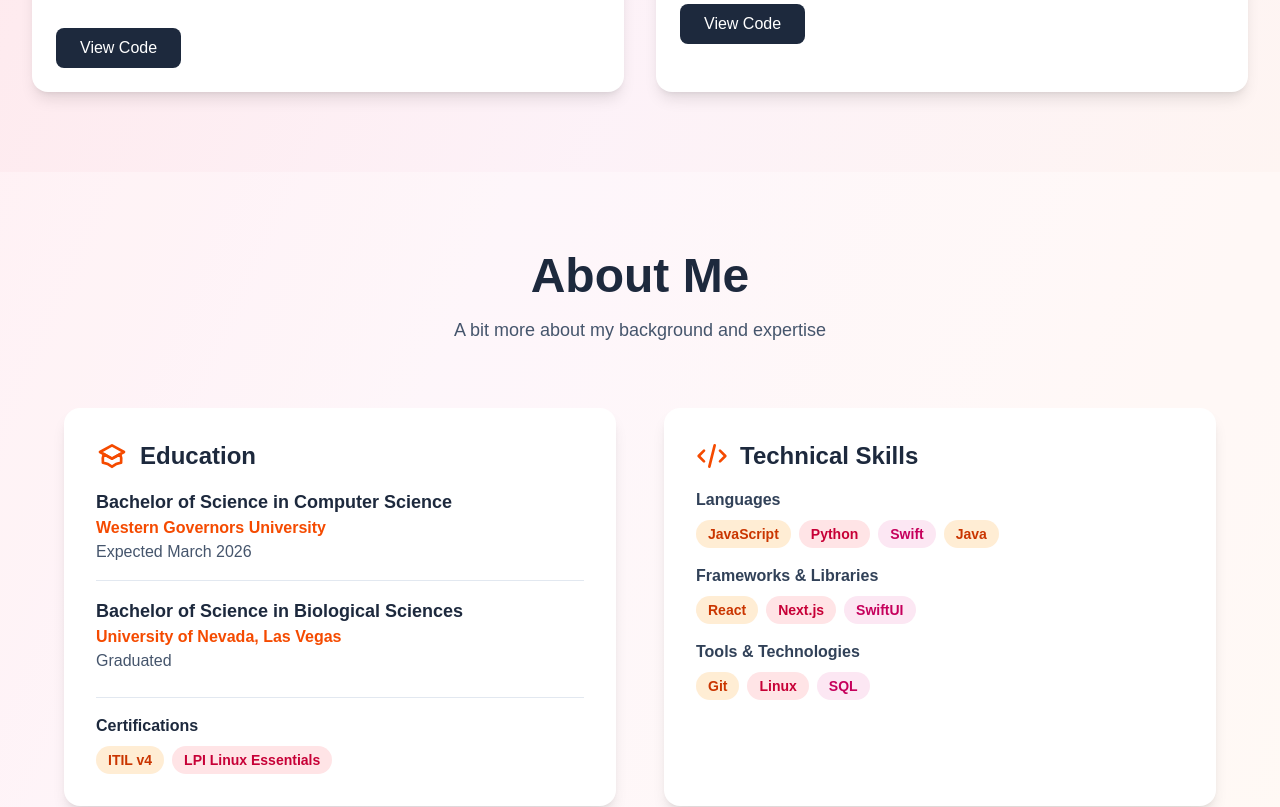
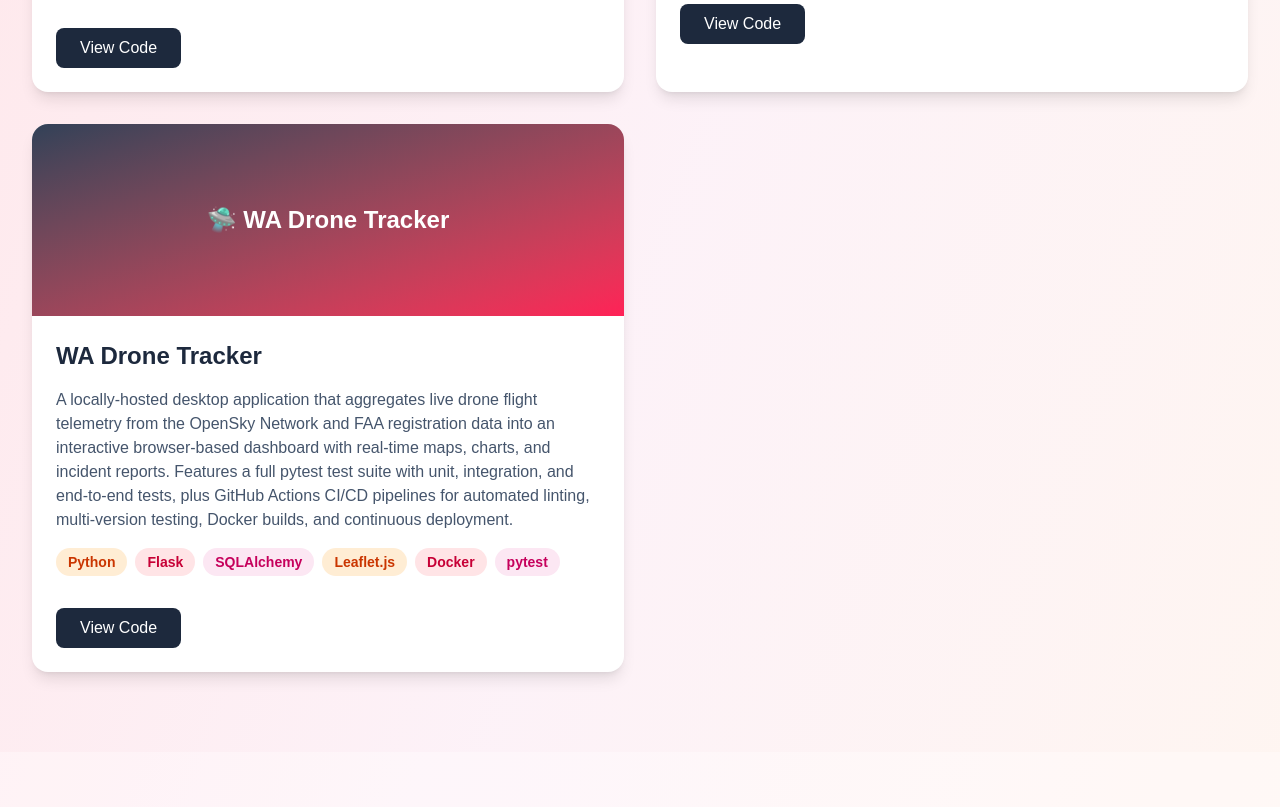
Before and after one commit to AshlynnFaithMoore/my-portfolio, a Next.js app: page / in a window 1280 px wide. Shown: the part 1420-2227 px from the top of the page. Built offline with nearby package versions, Linux system fonts and the light colour scheme.

Commit message:
Added in my WADroneTracker project and added in the relevant new skills under Technical skills

```diff
--- a/src/app/page.js
+++ b/src/app/page.js
@@ -231,6 +231,58 @@ export default function Home() {
               </div>
             </div>
 
+            {/* Project 3: WA Drone Tracker */}
+            <div className="bg-white rounded-2xl shadow-lg overflow-hidden hover:shadow-2xl transition-shadow duration-300">
+              {/* Project Image Placeholder */}
+              <div className="h-48 bg-gradient-to-br from-slate-700 to-rose-500 flex items-center justify-center">
+                <p className="text-white text-2xl font-bold">🛸 WA Drone Tracker</p>
+              </div>
+
+              {/* Project Content */}
+              <div className="p-6 space-y-4">
+                <h3 className="text-2xl font-bold text-slate-800">
+                  WA Drone Tracker
+                </h3>
+                <p className="text-slate-600">
+                  A locally-hosted desktop application that aggregates live drone flight telemetry from the OpenSky Network and FAA registration data into an interactive browser-based dashboard with real-time maps, charts, and incident reports. Features a full pytest test suite with unit, integration, and end-to-end tests, plus GitHub Actions CI/CD pipelines for automated linting, multi-version testing, Docker builds, and continuous deployment.
+                </p>
+
+                {/* Tech Stack */}
+                <div className="flex flex-wrap gap-2">
+                  <span className="bg-orange-100 text-orange-700 px-3 py-1 rounded-full text-sm font-semibold">
+                    Python
+                  </span>
+                  <span className="bg-rose-100 text-rose-700 px-3 py-1 rounded-full text-sm font-semibold">
+                    Flask
+                  </span>
+                  <span className="bg-pink-100 text-pink-700 px-3 py-1 rounded-full text-sm font-semibold">
+                    SQLAlchemy
+                  </span>
+                  <span className="bg-orange-100 text-orange-700 px-3 py-1 rounded-full text-sm font-semibold">
+                    Leaflet.js
+                  </span>
+                  <span className="bg-rose-100 text-rose-700 px-3 py-1 rounded-full text-sm font-semibold">
+                    Docker
+                  </span>
+                  <span className="bg-pink-100 text-pink-700 px-3 py-1 rounded-full text-sm font-semibold">
+                    pytest
+                  </span>
+                </div>
+
+                {/* Links */}
+                <div className="flex gap-4 pt-4">
+                  <a
+                    href="https://github.com/AshlynnFaithMoore/wa-drone-tracker"
+                    target="_blank"
+                    className="bg-slate-800 text-white px-6 py-2 rounded-lg hover:bg-slate-700 transition"
+                  >
+                    View Code
+                  </a>
+                </div>
+              </div>
+            </div>
+
+
           </div>
         </div>
       </section>
@@ -313,6 +365,7 @@ export default function Home() {
                     <span className="bg-orange-100 text-orange-700 px-3 py-1 rounded-full text-sm font-semibold">React</span>
                     <span className="bg-rose-100 text-rose-700 px-3 py-1 rounded-full text-sm font-semibold">Next.js</span>
                     <span className="bg-pink-100 text-pink-700 px-3 py-1 rounded-full text-sm font-semibold">SwiftUI</span>
+                    <span className="bg-orange-100 text-orange-700 px-3 py-1 rounded-full text-sm font-semibold">Flask</span>
                   </div>
                 </div>
 
@@ -322,6 +375,7 @@ export default function Home() {
                     <span className="bg-orange-100 text-orange-700 px-3 py-1 rounded-full text-sm font-semibold">Git</span>
                     <span className="bg-rose-100 text-rose-700 px-3 py-1 rounded-full text-sm font-semibold">Linux</span>
                     <span className="bg-pink-100 text-pink-700 px-3 py-1 rounded-full text-sm font-semibold">SQL</span>
+                    <span className="bg-orange-100 text-orange-700 px-3 py-1 rounded-full text-sm font-semibold">Docker</span>
                   </div>
                 </div>
               </div>
```
